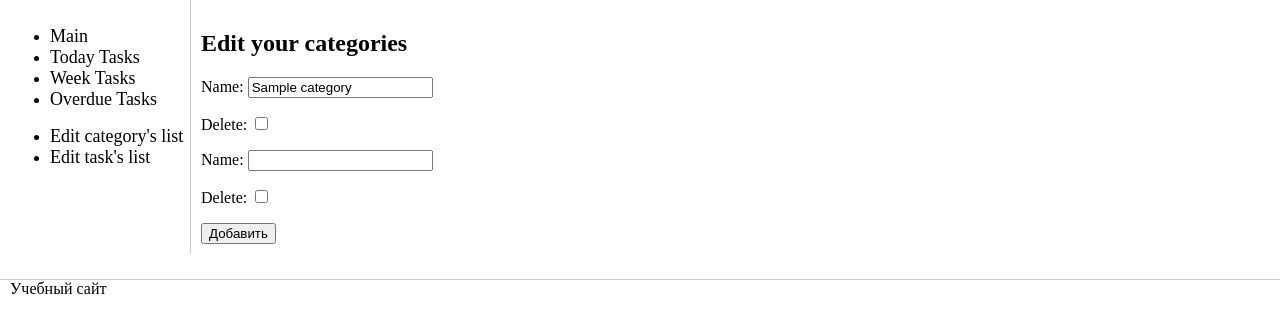
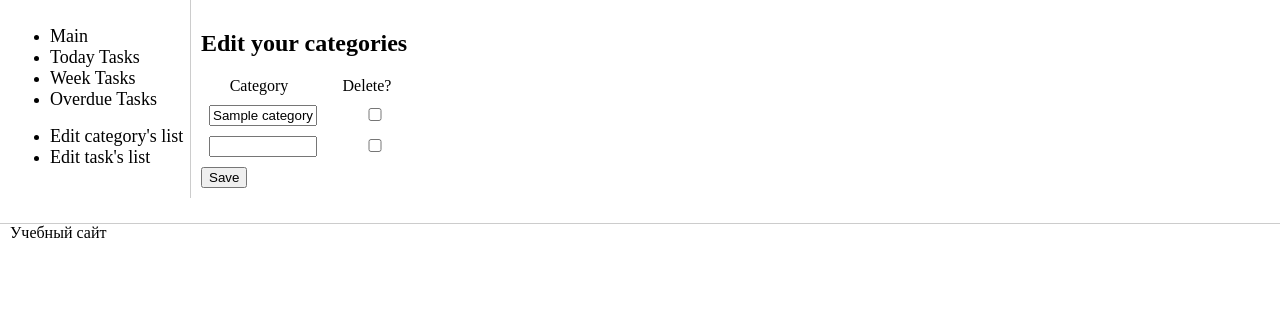
Before and after one commit to iamASC/test_site, a Django app: page /todolist/edit/category/ in a window 1280 px wide. Shown: the part 81-414 px from the top of the page. Run offline with Django 3.2, Linux system fonts and the light colour scheme; tables that the repository leaves empty hold one stand-in row (values such as "Sample post").

Commit message:
modify editor page - forms rendering + CSS

```diff
--- a/to_do_list/static/main.css
+++ b/to_do_list/static/main.css
@@ -31,3 +31,22 @@ body{
     padding-left: 10px;
     margin-top: 25px;
 }
+#main form div{
+}
+#main form div span{
+    display: inline-block;
+    width: 100px;
+    margin-left: 8px;
+    margin-bottom: 10px;
+    text-align: center;
+    vertical-align: top;
+}
+#main form div span input{
+    width: 100px;
+}
+#main form div span select{
+    width: 100px;
+}
+#main form div span:nth-last-child(2){
+    display:none;
+}
--- a/to_do_list/templates/to_do_list/cat_edit.html
+++ b/to_do_list/templates/to_do_list/cat_edit.html
@@ -1,11 +1,24 @@
 {% extends "to_do_list/base.html" %}
-{% block title %}Edit your categories{% endblock %}
+{% block title %}Edit your {{title}}{% endblock %}
 
 {% block main %}
-    <h2>Edit your categories</h2>
-    <form action="/todolist/edit/category/" method="post">
+    <h2>Edit your {{title}}</h2>
+    <form action="/todolist/edit/{{addr}}/" method="post">
+        {% ifequal addr 'task'%}
+        <div><span>Task</span><span>Category</span><span>Deadline</span><span></span><span>Delete?</span></div>
+        {%else%}
+            <div><span>Category</span><span></span><span>Delete?</span></div>
+        {%endifequal%}
+
         {% csrf_token %}
-        {{ formset.as_p}}
-        <input type="submit" value="Добавить" />
+        {{ formset.management_form }}
+        {% for form in formset %}
+            <div>
+            {% for field in form %}
+                <span>{{ field }}</span>
+            {% endfor %}
+            </div>
+        {% endfor %}
+        <input type="submit" value="Save" />
     </form>
     {% endblock %}
--- a/to_do_list/views.py
+++ b/to_do_list/views.py
@@ -5,6 +5,7 @@ import datetime
 from django.http import HttpResponse, HttpResponseRedirect
 #from to_do_list.forms import CategoryForm
 from django.forms import modelformset_factory
+from django.forms.widgets import SelectDateWidget
 # Create your views here.
 
 def index(request):
@@ -38,14 +39,15 @@ def category_edit(request):
             return HttpResponseRedirect('/todolist/edit/category/')
     else:
         formset = CategoryFormset()
-        return render(request, 'to_do_list/cat_edit.html',{'formset':formset})
+        return render(request, 'to_do_list/cat_edit.html',{'formset':formset,'title':'categories','addr':'category'})
 
 def task_edit(request):
-    TaskFormset = modelformset_factory(Task, fields=('text','category','deadline',), can_delete=True)
+    TaskFormset = modelformset_factory(Task, fields=('text','category','deadline',), can_delete=True,
+                                       widgets={'deadline': SelectDateWidget})
     if request.method == 'POST':
         formset = TaskFormset(request.POST)
         if formset.is_valid():
             formset.save()
             return HttpResponseRedirect('/todolist/edit/task/')
     formset = TaskFormset()
-    return render(request, 'to_do_list/cat_edit.html',{'formset':formset})
+    return render(request, 'to_do_list/cat_edit.html',{'formset':formset,'title':'tasks','addr':'task'})
```
